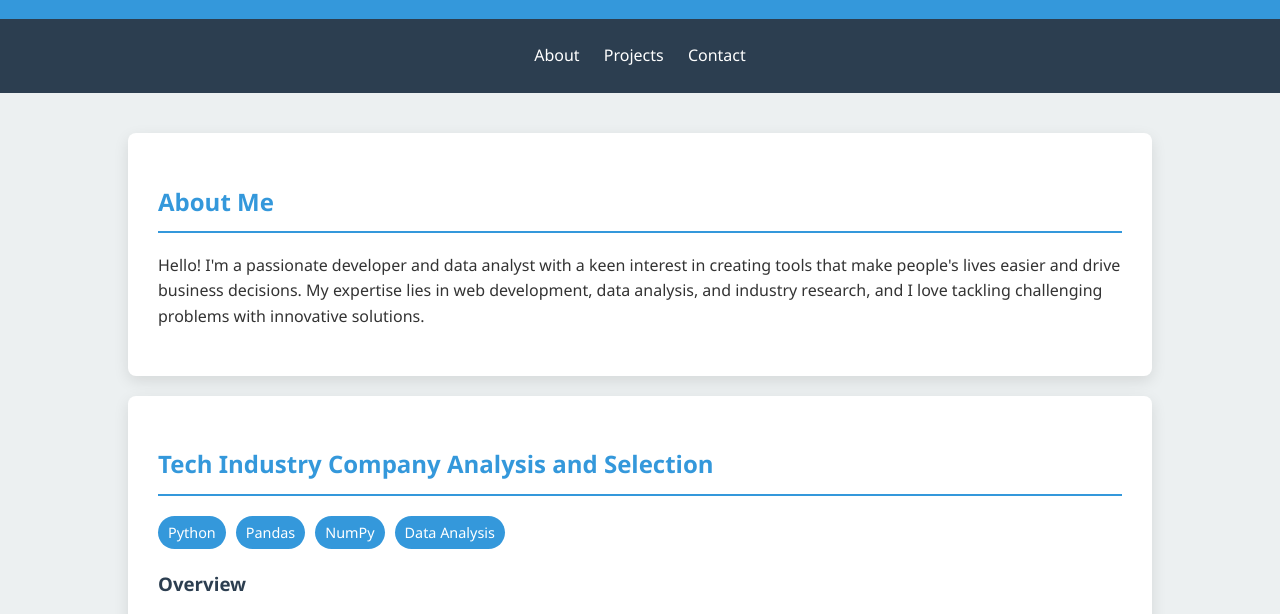
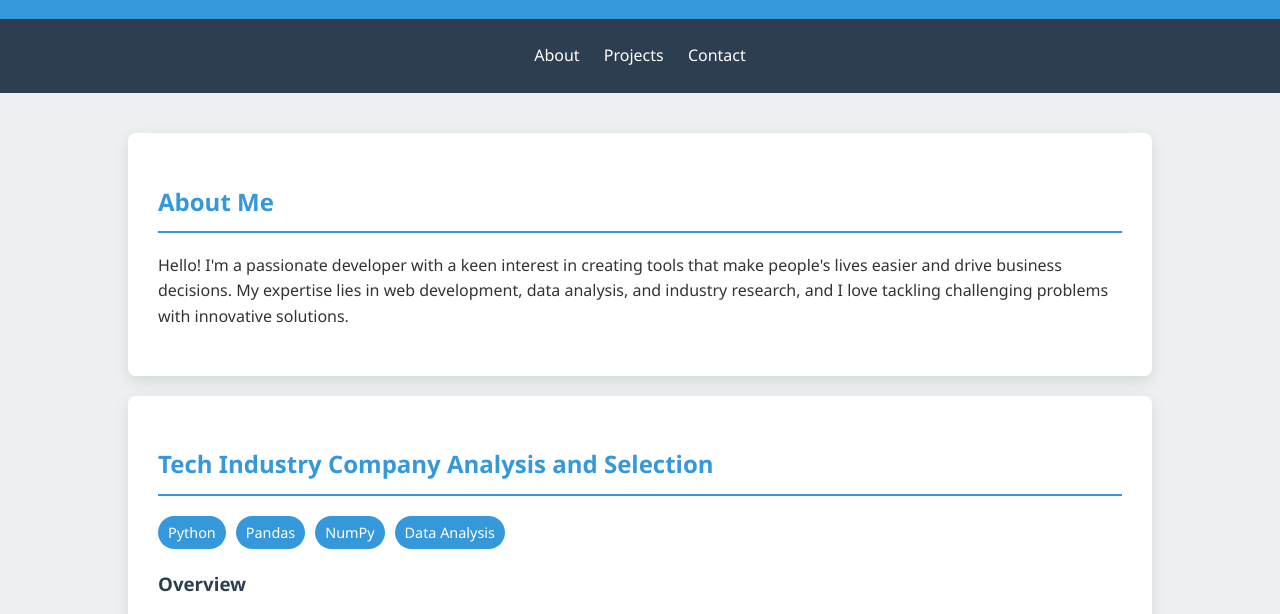
Before and after one commit to lagorg22/lasha_gorgodze_porfolio, a plain HTML site: page index.html in a window 1280 px wide. Shown: the part 117-731 px from the top of the page. Drawn offline with Linux system fonts and the light colour scheme.

Commit message:
Update index.html

```diff
--- a/index.html
+++ b/index.html
@@ -137,7 +137,7 @@
     <div class="container">
         <section id="about" class="about">
             <h2>About Me</h2>
-            <p>Hello! I'm a passionate developer and data analyst with a keen interest in creating tools that make people's lives easier and drive business decisions. My expertise lies in web development, data analysis, and industry research, and I love tackling challenging problems with innovative solutions.</p>
+            <p>Hello! I'm a passionate developer with a keen interest in creating tools that make people's lives easier and drive business decisions. My expertise lies in web development, data analysis, and industry research, and I love tackling challenging problems with innovative solutions.</p>
         </section>
 
         <section id="projects">
```
